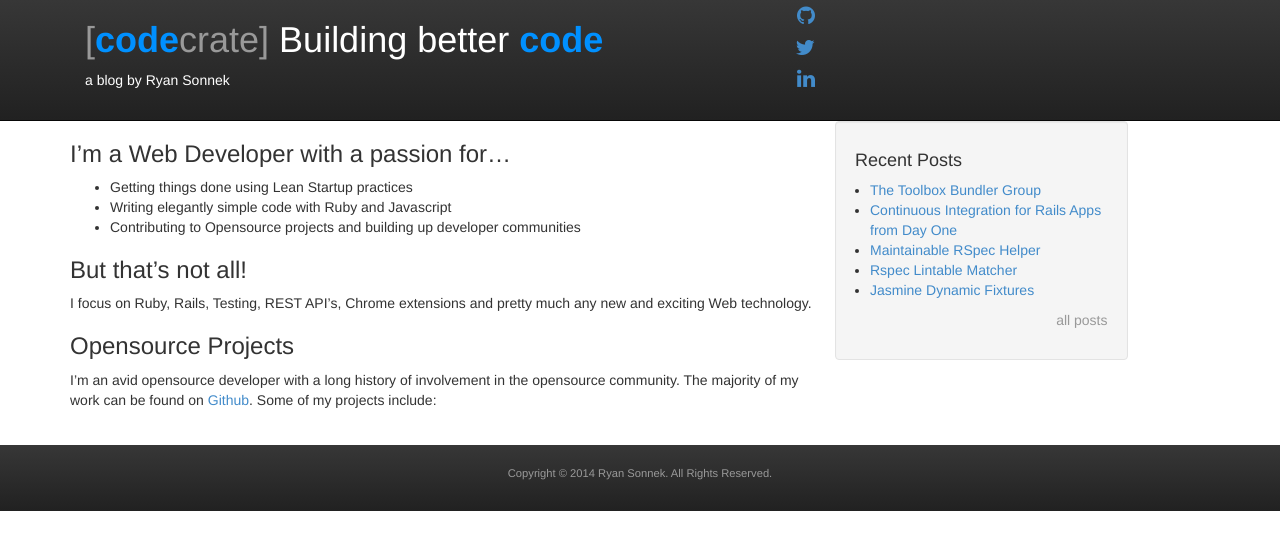
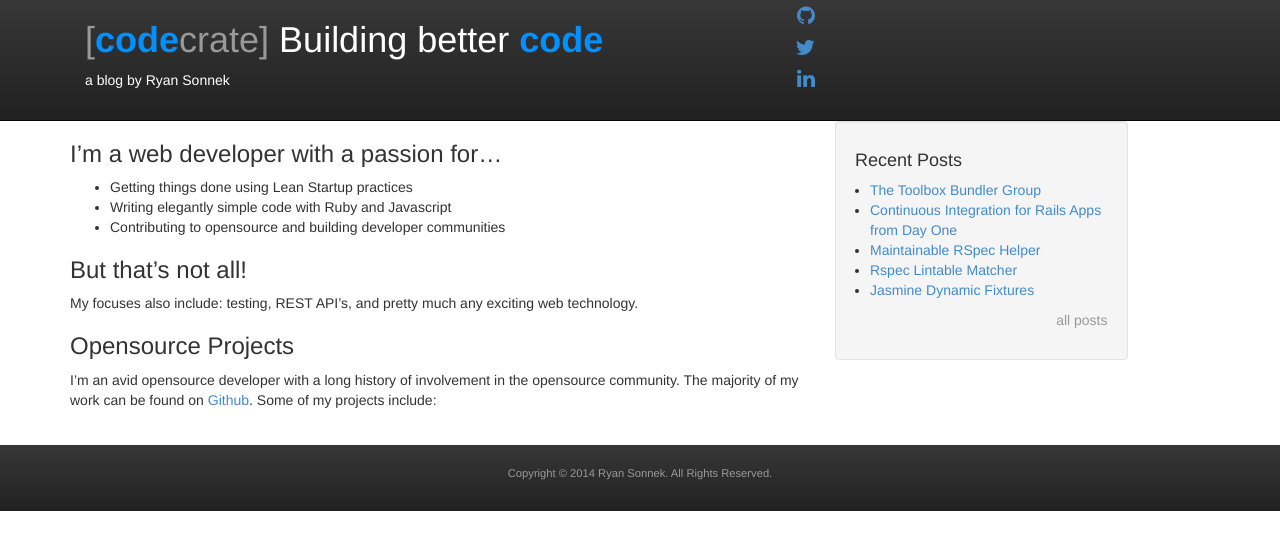
Before and after one commit to wireframe/wireframe.github.com, a Jekyll site: the page built from index.md, in a window 1280 px wide. Shown: the top 550 px of the page. Built offline with Jekyll 4.4.1, drawn with Linux system fonts in a browser that asks for light colours; nearby versions of some CDN libraries; Markdown is read by kramdown in place of the engine named in the settings.

Commit message:
Update index.md

```diff
--- a/index.md
+++ b/index.md
@@ -2,15 +2,15 @@
 layout: default
 ---
 
-### I'm a Web Developer with a passion for...
+### I'm a web developer with a passion for...
 
 * Getting things done using Lean Startup practices
 * Writing elegantly simple code with Ruby and Javascript
-* Contributing to Opensource projects and building up developer communities
+* Contributing to opensource and building developer communities
 
 ### But that's not all!
 
-I focus on Ruby, Rails, Testing, REST API's, Chrome extensions and pretty much any new and exciting Web technology.
+My focuses also include: testing, REST API's, and pretty much any exciting web technology.
 
 ### Opensource Projects
 
```
